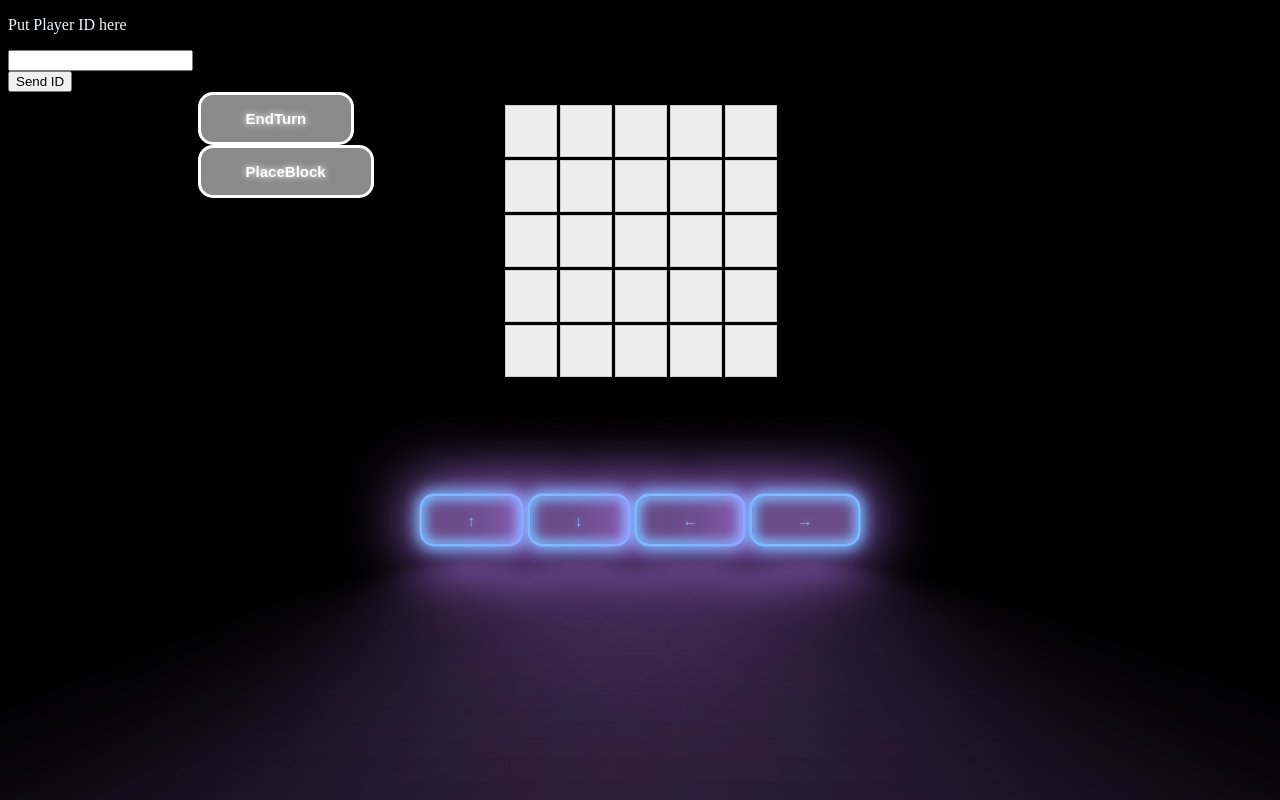
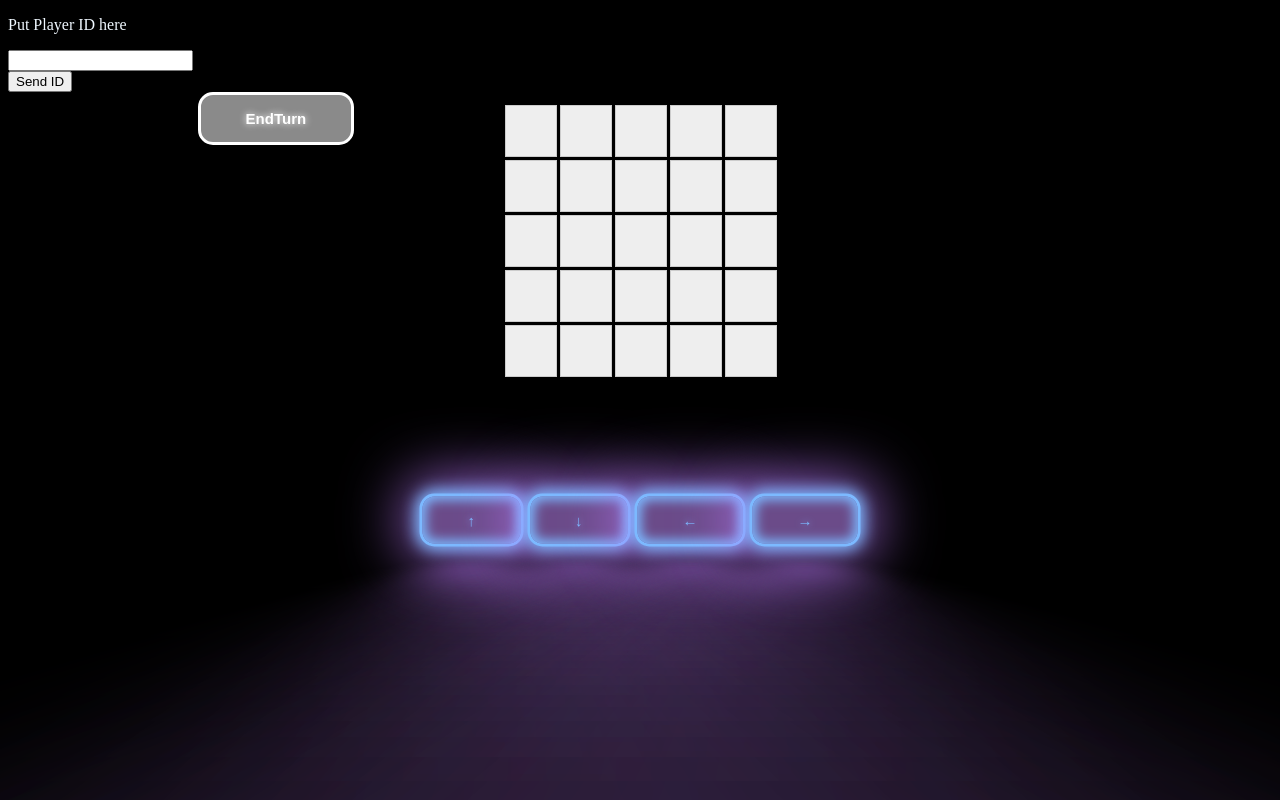
Before and after one commit to tomasotaldomonteiro/Interstellar-Jams, a website with bundled scripts: page www/match.html in a window 1280 px wide. Shown: the top 800 px of the page. Built offline with nearby package versions, Linux system fonts and the light colour scheme; no server answers.

Commit message:
Add files via upload

```diff
--- a/www/match.html
+++ b/www/match.html
@@ -52,7 +52,7 @@
 
 </div>
     <button class="button2" onclick="EndTurn()">EndTurn</button> <br>
-    <button class="button2" onclick="PlaceBlock('right')">PlaceBlock</button>
+    <!-- <button class="button2" onclick="PlaceBlock('right')">PlaceBlock</button> -->
     <script src="./html_script.js"></script>
 </body>
 </html>
```
